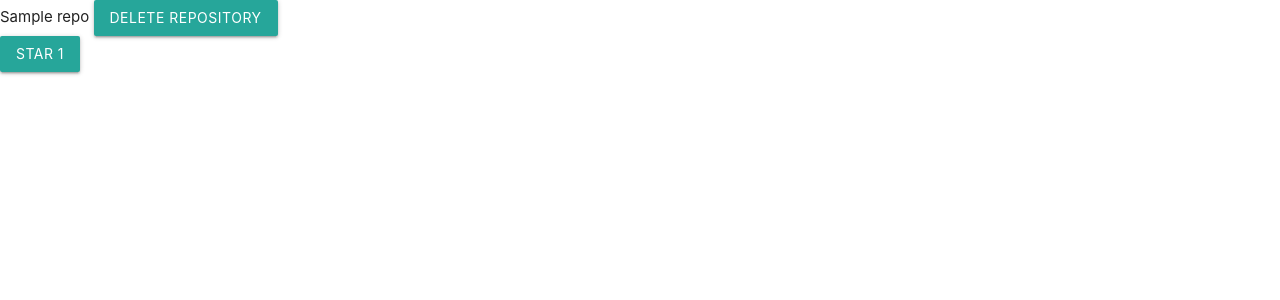
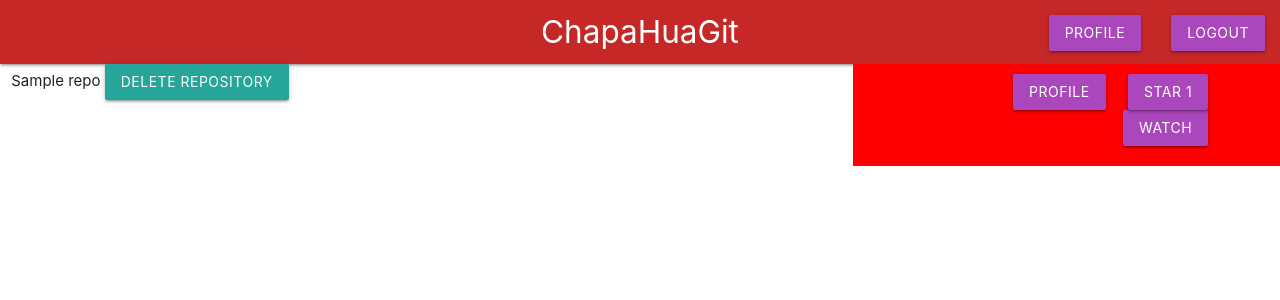
Before and after one commit to diptarag1/webster-2k21, a Django app: a page that uses Repos/templates/Repos/repo_detail.html in a window 1280 px wide. Shown: the top 300 px of the page. Run offline with Django 3.2, Linux system fonts and the light colour scheme; a user stored in the database is signed in; tables that the repository leaves empty hold one stand-in row (values such as "Sample post").

Commit message:
layout change in repo deatil

```diff
--- a/Repos/templates/Repos/repo_detail.html
+++ b/Repos/templates/Repos/repo_detail.html
@@ -1,20 +1,46 @@
 {% extends 'base.html' %}
-
+{% block css %}
+    <style>
+        #theButtonContainer {
+            margin-top: 10px;
+        }
+    </style>
+{% endblock %}
 
 {% block content %}
+    {% include 'navBar.html' %}
+    <div class="row">
+        <div class="col s8">
             {{ repo.name }}
             <!-- Modal Trigger -->
             <a class="waves-effect waves-light btn modal-trigger" href="#modal1">Delete Repository</a>
-    <div id="star-section">
+
+            {% if repo.parent %}
+                <p>This repo is forked from</p>
+                <a class="waves-effect waves-light modal-trigger"
+                   href="{% url 'detail_repo' owner=repo.parent.owner name=repo.name %}">{{ repo.parent.owner }}/{{ repo.name }}/</a>
+            {% endif %}
+            {% if repo.owner != request.user %}
+                <a class="waves-effect waves-light btn modal-trigger" href="{% url 'fork' repo.pk %}">Fork
+                    Repository</a>
+            {% endif %}
+        </div>
+        <div class="col s4 " style="background-color:red;">
+            <div id="theButtonContainer" class="container">
+                <div class="row">
+                    <div class="col right" id="star-section">
                         {% include 'Repos/star-section.html' %}
                     </div>
-    {% if repo.parent %}
-        <p>This repo is forked from</p>
-        <a class="waves-effect waves-light modal-trigger" href="{% url 'detail_repo' owner=repo.parent.owner name=repo.name %}">{{ repo.parent.owner }}/{{ repo.name }}/</a>
-    {% endif %}
-    {% if repo.owner != request.user %}
-    <a class="waves-effect waves-light btn modal-trigger" href="{% url 'fork' repo.pk %}">Fork Repository</a>
-    {% endif %}
+                    <a class="col right" href="{% url 'profile' user %}">
+                        <button class="btn purple lighten-1" type="submit">Profile</button>
+                    </a>
+                     <a class="col right" href="{% url 'profile' user %}">
+                        <button class="btn purple lighten-1" type="submit">Watch</button>
+                    </a>
+                </div>
+            </div>
+        </div>
+    </div>
     <!-- Modal Structure -->
     <div id="modal1" class="modal">
         <div class="modal-content">
@@ -24,7 +50,9 @@
             <input type="text" placeholder="Type here" id="delete_box">
         </div>
         <div class="modal-footer">
-            <a href="{% url 'delete_repo' owner=repo.owner name=repo.name  %}"><button class="btn" disabled="disabled" id="delete_btn"> Delete</button></a>
+            <a href="{% url 'delete_repo' owner=repo.owner name=repo.name %}">
+                <button class="btn" disabled="disabled" id="delete_btn"> Delete</button>
+            </a>
         </div>
     </div>
 {% endblock %}
@@ -39,7 +67,7 @@
         $(document).ready(function () {
             $('#delete_box').keyup(function () {
                 var btnSubmit = $("#delete_btn");
-            var text="{{ repo.owner }}/{{ repo.name }}/";
+                var text = "{{ repo.owner }}/{{ repo.name }}/";
                 if ($(this).val() === text) {
                     btnSubmit.removeAttr("disabled");
                 } else {
--- a/Repos/templates/Repos/star-section.html
+++ b/Repos/templates/Repos/star-section.html
@@ -1,5 +1,5 @@
 {% if request.user in repo.star.all %}
-<a class="waves-effect waves-light btn modal-trigger" id="starbtn" href="#modal2">Star {{ repo.star.all.count }}</a>
+<a class="waves-effect waves-light btn modal-trigger  purple lighten-1" id="starbtn" href="#modal2">Star {{ repo.star.all.count }}</a>
 {% else %}
-    <a class="waves-effect waves-light btn modal-trigger" id="starbtn" href="#modal2">Star {{ repo.star.all.count }}</a>
+    <a class="waves-effect waves-light btn modal-trigger  purple lighten-1" id="starbtn" href="#modal2">Star {{ repo.star.all.count }}</a>
 {% endif %}
```
Lines whose indentation alone changed are shown as unchanged.
